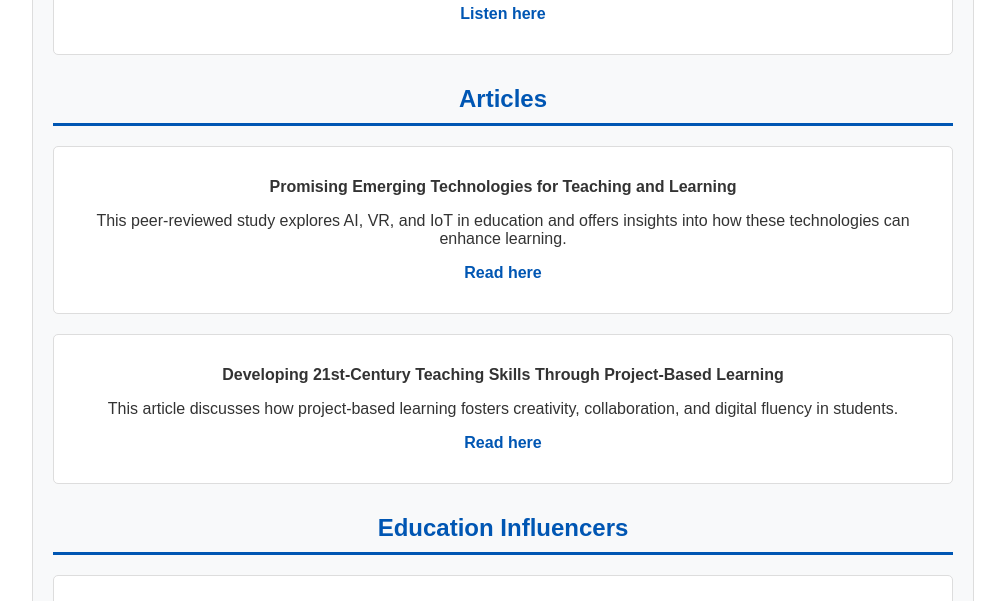
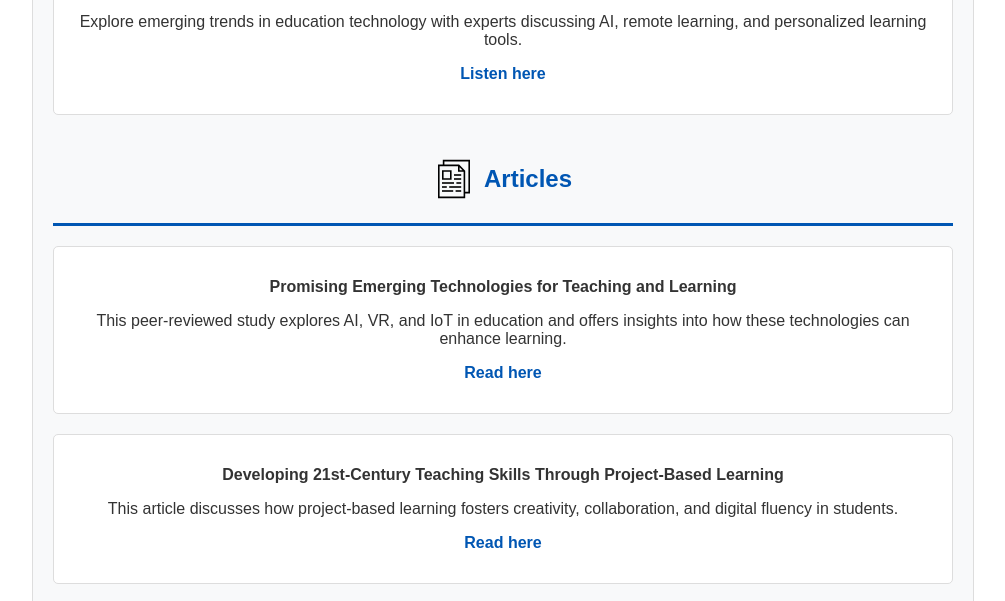
Before and after one commit to ahitron/edutech, a plain HTML site: page index.html in a window 1280 px wide. Shown: the part 998-1599 px from the top of the page, without its empty margins (137-1142 px from the left). Drawn offline with Linux system fonts and the light colour scheme.

Commit message:
Update index.html

```diff
--- a/index.html
+++ b/index.html
@@ -30,9 +30,19 @@
         }
         h2 {
             color: #0056b3;
-            border-bottom: 3px solid #0056b3;
             padding-bottom: 10px;
             margin-top: 30px;
+        }
+        .section-header {
+            display: flex;
+            align-items: center;
+            justify-content: center;
+            gap: 10px;
+            border-bottom: 3px solid #0056b3;
+        }
+        .section-header img {
+            width: 40px;
+            height: 40px;
         }
         .resource {
             margin: 20px 0;
@@ -62,7 +72,10 @@
 <body>
     <header>Teaching & Learning in the Digital Age</header>
     <div class="container">
-        <h2>Videos</h2>
+        <div class="section-header">
+            <img src="vid.svg" alt="Videos Icon">
+            <h2>Videos</h2>
+        </div>
         <div class="resource">
             <p><strong>How AI Could Save (Not Destroy) Education</strong></p>
             <p>Sal Khan, founder and CEO of Khan Academy, believes AI has the potential to revolutionize education by enhancing student learning and teacher support.
@@ -77,7 +90,10 @@
             <p><a href="https://www.youtube.com/watch?v=9IbN1LxXevM">Watch here</a></p>
         </div>
 
-        <h2>Podcasts</h2>
+        <div class="section-header">
+            <img src="mic.svg" alt="Podcast Icon">
+            <h2>Podcasts</h2>
+        </div>
         <div class="resource">
             <p><strong>Teaching in Higher Ed</strong></p>
             <p>This podcast features interviews with educators about innovative teaching strategies, digital tools, and student engagement in the digital age.</p>
@@ -89,7 +105,10 @@
             <p><a href="https://www.edsurge.com/research/guides/the-edsurge-on-air-podcast">Listen here</a></p>
         </div>
 
-        <h2>Articles</h2>
+        <div class="section-header">
+            <img src="paper.svg" alt="Articles Icon">
+            <h2>Articles</h2>
+        </div>
         <div class="resource">
             <p><strong>Promising Emerging Technologies for Teaching and Learning</strong></p>
             <p>This peer-reviewed study explores AI, VR, and IoT in education and offers insights into how these technologies can enhance learning.</p>
@@ -101,7 +120,10 @@
             <p><a href="https://doi.org/10.1080/2331186X.2021.2024936">Read here</a></p>
         </div>
 
-        <h2>Education Influencers</h2>
+        <div class="section-header">
+            <img src="twitter.svg" alt="Twitter Icon">
+            <h2>Influencers</h2>
+        </div>
         <div class="resource">
             <p><strong>Dr. Monica Burns (@ClassTechTips)</strong></p>
             <p>Expert in EdTech integration, Dr. Burns provides resources and strategies for using digital tools in classrooms effectively.</p>
```
